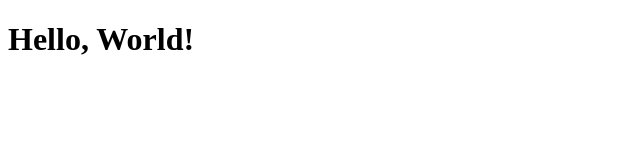
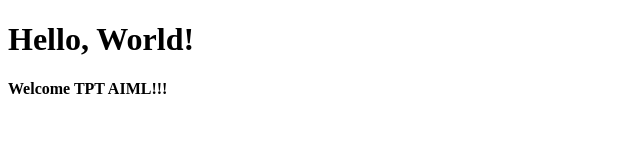
Before and after one commit to ThaiyananthVS/Htmlweb, a plain HTML site: page index.html in a window 1280 px wide. Shown: the whole page, without its empty margins (0-640 px from the left). Drawn offline with Linux system fonts and the light colour scheme.

Commit message:
Update index.html

```diff
--- a/index.html
+++ b/index.html
@@ -5,5 +5,6 @@
 </head>
 <body>
     <h1>Hello, World!</h1>
+    <h4>Welcome TPT AIML!!!</h4>
 </body>
 </html>
```
